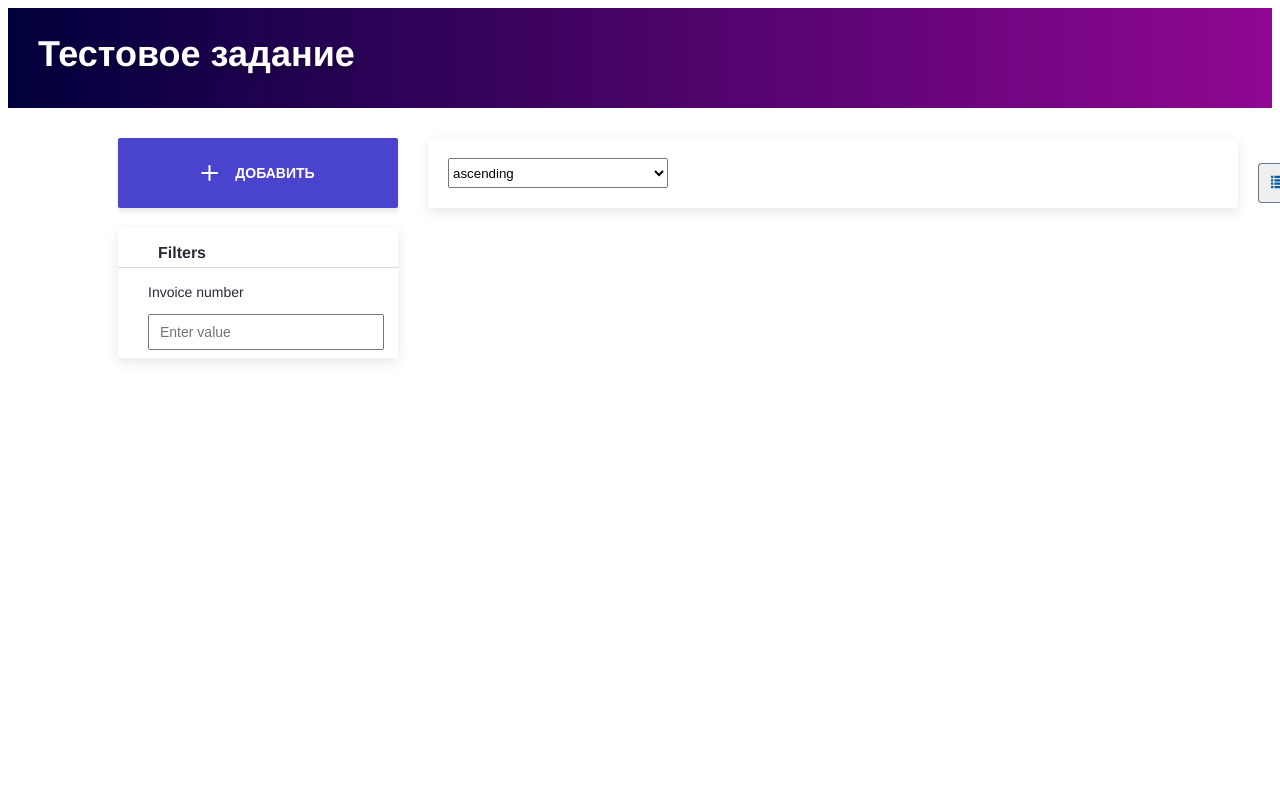
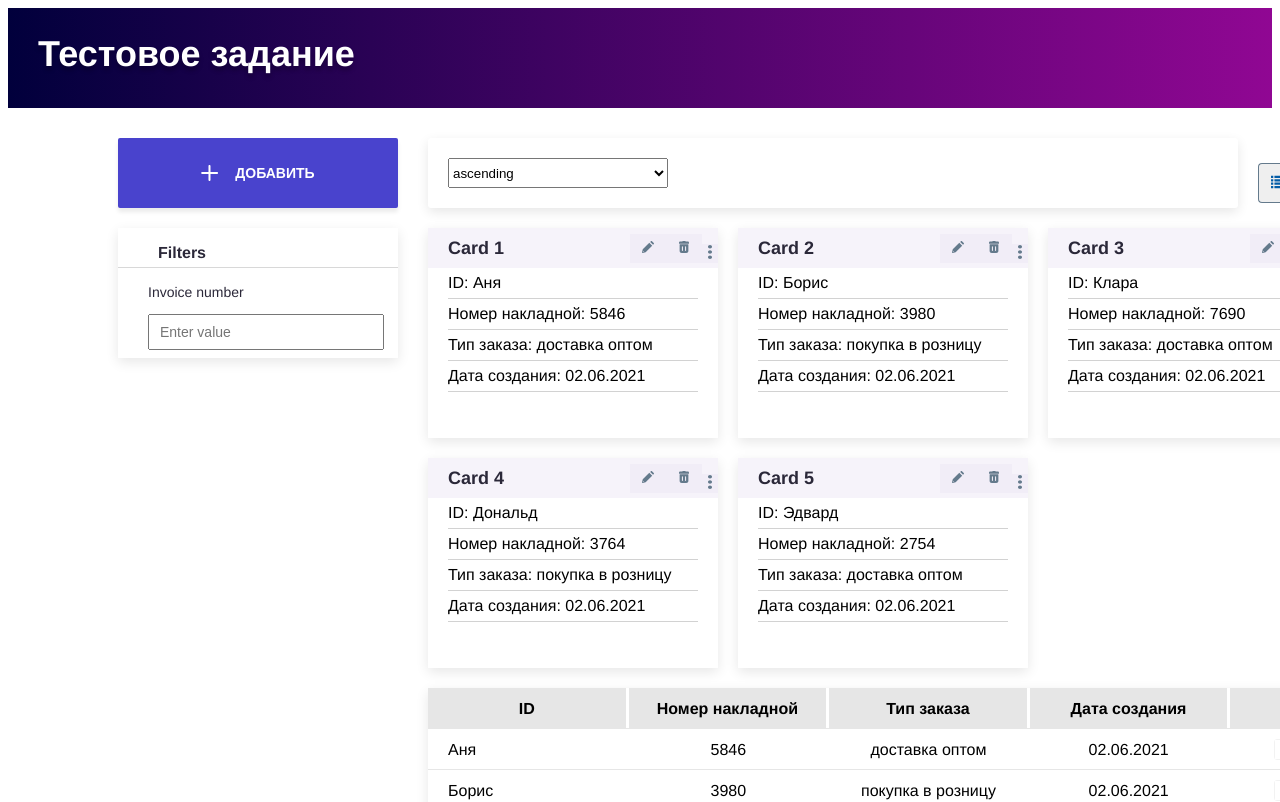
Before and after one commit to Tainaka2003/training-tz, a Vue app: page / in a window 1280 px wide. Shown: the top 802 px of the page. Built offline with nearby package versions, Linux system fonts and the light colour scheme.

Commit message:
tz day 3

```diff
--- a/src/App.vue
+++ b/src/App.vue
@@ -15,16 +15,17 @@
           <Sorting></Sorting>
           <SwitchView></SwitchView>
         </div>
-        <List :class="{ invisibleList: isInvisibleList }"></List>
-        <div class="card-wraper" :class="{ invisibleCard: isInvisibleCard }">
-          <Card></Card>
-          <Card></Card>
-          <Card></Card>
-          <Card></Card>
-          <Card></Card>
+        <div  class="card-wraper" :class="{ invisibleCard: isInvisibleCard }">
+          <Card v-bind:users="users" :isInvisibleCard="isInvisibleCard"></Card>
+        </div>
+        <div :isInvisibleList="isInvisibleList" class="list-wraper" :class="{ invisibleList: isInvisibleList }">
+          <List v-bind:users="users" :isInvisibleList="isInvisibleList"></List>
         </div>
       </div>
     </div>
+    <pre>
+      {{$data}}
+    </pre>
   </div>
 </template>
 
@@ -48,9 +49,20 @@ export default {
   },
   data() {
     return {
-      isInvisibleList: true,
-      isInvisibleCard: true
+      isInvisibleList: false,
+      isInvisibleCard: false,
+      users: [
+        {id:0, name: 'Аня', waybill: '5846', typeOrder:'доставка оптом', createDate: '02.06.2021', isInvisible: true,},
+        {id:1, name: 'Борис', waybill: '3980', typeOrder:'покупка в розницу', createDate: '02.06.2021', isInvisible: true,},
+        {id:2, name: 'Клара', waybill: '7690', typeOrder:'доставка оптом', createDate: '02.06.2021', isInvisible: true,},
+        {id:3, name: 'Дональд', waybill: '3764', typeOrder:'покупка в розницу', createDate: '02.06.2021', isInvisible: true,},
+        {id:4, name: 'Эдвард', waybill: '2754', typeOrder:'доставка оптом', createDate: '02.06.2021', isInvisible: true,},
+
+      ],
     }
+  },
+  methods: {
+
   }
 }
 </script>
@@ -91,12 +103,6 @@ export default {
   flex-direction: row;
 }
 
-.card-wraper {
-  display: grid;
-  grid-template-areas:    "item item item"
-                          "item item item"
-}
-
 .invisibleList,
 .invisibleCard {
   display: none;
--- a/src/components/Card.vue
+++ b/src/components/Card.vue
@@ -1,18 +1,48 @@
 <template>
-  <div class="right-main_card">
+  <div class="right-main_card-wrap">
+    <div class="main_card" :users="users" v-for="(user, index) in users" v-bind:key="user.id">
     <div class="right-main_card-head">
-      <span class="card-title">Card</span>
-      <button class="dots">
-        <svg width="16" height="16" viewBox="0 0 16 16" fill="none" xmlns="http://www.w3.org/2000/svg">
-          <path d="M8.00061 4.28089C6.82088 4.28089 5.86719 3.32299 5.86719 2.1401C5.86719 0.958252 6.82088 0 8.00061 0C9.17754 0 10.1323 0.957901 10.1323 2.1401C10.1323 3.32264 9.17719 4.28089 8.00061 4.28089Z" fill="#2B2839"/>
-          <path d="M8.00096 10.1403C6.82123 10.1403 5.86719 9.18241 5.86719 7.99952C5.86719 6.81802 6.82088 5.85872 8.00061 5.85872C9.17754 5.85872 10.1323 6.81767 10.133 7.99952C10.1323 9.18312 9.17684 10.1403 8.00096 10.1403Z" fill="#2B2839"/>
-          <path d="M8.00097 16C6.82123 16 5.86719 15.0421 5.86719 13.8592C5.86719 12.6763 6.82088 11.7188 8.00061 11.7188C9.17754 11.7181 10.1323 12.6767 10.1323 13.8592C10.1323 15.0418 9.17684 16 8.00097 16Z" fill="#2B2839"/>
-        </svg>
-      </button>
+      <span class="card-title">Card {{user.id+1}}</span>
+      <div class="btn-wrap">
+        <button class="dots" v-bind:class="{ invisible: user.isInvisible }">
+          <svg width="24" height="24" viewBox="0 0 24 24" fill="none" xmlns="http://www.w3.org/2000/svg">
+            <g clip-path="url(#clip0)">
+              <path d="M13.2933 7.82832L6.75539 14.3662L6.01437 17.384C5.97286 17.5529 6.02269 17.7313 6.14571 17.8543C6.26913 17.9777 6.44759 18.027 6.61603 17.9856L9.63382 17.2446L16.1717 10.7067L13.2933 7.82832ZM6.95806 17.0419L7.21284 16.0043L7.99566 16.7872L6.95806 17.0419Z" fill="#647A8C"/>
+              <path d="M17.7797 8.0348L15.9653 6.22036C15.6714 5.92655 15.1951 5.92655 14.9013 6.22036L14.1788 6.94282L17.0572 9.82123L17.7797 9.09877C18.0735 8.80498 18.0735 8.32861 17.7797 8.0348Z" fill="#647A8C"/>
+            </g>
+            <defs>
+              <clipPath id="clip0">
+                <rect width="12" height="12" fill="white" transform="translate(6 6)"/>
+              </clipPath>
+            </defs>
+          </svg>
+        </button>
+        <button class="dots" v-bind:class="{ invisible: user.isInvisible }" v-on:click="users.splice(index, 1);">
+          <svg width="24" height="24" viewBox="0 0 24 24" fill="none" xmlns="http://www.w3.org/2000/svg">
+            <path d="M15.943 9.33334H8.0571C7.81846 9.33334 7.625 9.51431 7.625 9.7376V16.0532C7.625 17.1267 8.55841 18 9.70559 18H14.2943C15.4416 18 16.375 17.1267 16.375 16.0532V9.7376C16.375 9.51437 16.1817 9.33334 15.943 9.33334ZM10.9613 15.5651C10.9613 15.8394 10.7237 16.0617 10.4305 16.0617C10.1374 16.0617 9.89961 15.8394 9.89961 15.5651V11.7683C9.89961 11.4939 10.1373 11.2716 10.4305 11.2716C10.7236 11.2716 10.9613 11.494 10.9613 11.7683V15.5651ZM14.1004 15.5651C14.1004 15.8394 13.8627 16.0617 13.5695 16.0617C13.2765 16.0617 13.0387 15.8394 13.0387 15.5651V11.7683C13.0387 11.4939 13.2764 11.2716 13.5695 11.2716C13.8627 11.2716 14.1004 11.494 14.1004 11.7683V15.5651Z" fill="#647A8C"/>
+            <path d="M15.6433 6.58036H13.6897V6.43945C13.6897 6.19713 13.4527 6 13.1614 6H10.8387C10.5474 6 10.3103 6.19713 10.3103 6.43945V6.58036H8.35671C7.60864 6.58036 7 7.08655 7 7.70875V8.43233C7 8.56173 7.12613 8.66667 7.28178 8.66667H16.7183C16.8739 8.66667 17 8.56173 17 8.43233V7.70875C17 7.08656 16.3914 6.58036 15.6433 6.58036Z" fill="#647A8C"/>
+          </svg>
+        </button>
+        <button class="dots" v-on:mouseover="user.isInvisible=!user.isInvisible">
+          <svg width="4" height="14" viewBox="0 0 4 14" fill="none" xmlns="http://www.w3.org/2000/svg">
+            <path d="M4 1.75C4 0.7875 3.1 0 2 0C0.9 0 0 0.7875 0 1.75C0 2.7125 0.9 3.5 2 3.5C3.1 3.5 4 2.7125 4 1.75ZM4 12.25C4 11.2875 3.1 10.5 2 10.5C0.9 10.5 0 11.2875 0 12.25C0 13.2125 0.9 14 2 14C3.1 14 4 13.2125 4 12.25ZM4 7C4 6.0375 3.1 5.25 2 5.25C0.9 5.25 0 6.0375 0 7C0 7.9625 0.9 8.75 2 8.75C3.1 8.75 4 7.9625 4 7Z" fill="#647A8C"/>
+          </svg>
+        </button>
+      </div>
     </div>
-    <p class="right-main_card-text" v-for="user in users" :key="user.name">
-      {{user.name}}
+    <p class="right-main_card-text">
+      ID: {{user.name}}
     </p>
+    <p class="right-main_card-text">
+      Номер накладной: {{user.waybill}}
+    </p>
+    <p class="right-main_card-text">
+      Тип заказа: {{user.typeOrder}}
+    </p>
+    <p class="right-main_card-text">
+      Дата создания: {{user.createDate}}
+    </p>
+    </div>
   </div>
 </template>
 
@@ -21,14 +51,10 @@ export default {
   name: "Card",
   data() {
     return {
-      users: [
-        { name: 'Annie' },
-        { name: 'Boris' },
-        { name: 'Clara' },
-        { name: 'Donald' },
-        { name: 'Edward' },
-      ],
     }
+  },
+  props: {
+    users: Array
   }
 }
 </script>
--- a/src/components/List.vue
+++ b/src/components/List.vue
@@ -33,7 +33,7 @@
               <path d="M15.6433 6.58036H13.6897V6.43945C13.6897 6.19713 13.4527 6 13.1614 6H10.8387C10.5474 6 10.3103 6.19713 10.3103 6.43945V6.58036H8.35671C7.60864 6.58036 7 7.08655 7 7.70875V8.43233C7 8.56173 7.12613 8.66667 7.28178 8.66667H16.7183C16.8739 8.66667 17 8.56173 17 8.43233V7.70875C17 7.08656 16.3914 6.58036 15.6433 6.58036Z" fill="#647A8C"/>
             </svg>
           </button>
-          <button class="edit-delete-settings" v-on:click="user.isInvisible=!user.isInvisible">
+          <button class="edit-delete-settings" v-on:mouseover="user.isInvisible=!user.isInvisible">
             <svg width="4" height="14" viewBox="0 0 4 14" fill="none" xmlns="http://www.w3.org/2000/svg">
               <path d="M4 1.75C4 0.7875 3.1 0 2 0C0.9 0 0 0.7875 0 1.75C0 2.7125 0.9 3.5 2 3.5C3.1 3.5 4 2.7125 4 1.75ZM4 12.25C4 11.2875 3.1 10.5 2 10.5C0.9 10.5 0 11.2875 0 12.25C0 13.2125 0.9 14 2 14C3.1 14 4 13.2125 4 12.25ZM4 7C4 6.0375 3.1 5.25 2 5.25C0.9 5.25 0 6.0375 0 7C0 7.9625 0.9 8.75 2 8.75C3.1 8.75 4 7.9625 4 7Z" fill="#647A8C"/>
             </svg>
@@ -41,9 +41,6 @@
         </div>
       </div>
     </div>
-    <pre>
-      {{$data}}
-    </pre>
   </div>
 </template>
 
@@ -52,18 +49,12 @@ export default {
   name: "List",
   data() {
     return {
-      isInvisibleList: Boolean,
-      users: [
-        {id:0, name: 'Аня', waybill: '5846', typeOrder:'доставка оптом', createDate: '02.06.2021', isInvisible: true,},
-        {id:1, name: 'Борис', waybill: '3980', typeOrder:'покупка в розницу', createDate: '02.06.2021', isInvisible: true,},
-        {id:2, name: 'Клара', waybill: '7690', typeOrder:'доставка оптом', createDate: '02.06.2021', isInvisible: true,},
-        {id:3, name: 'Дональд', waybill: '3764', typeOrder:'покупка в розницу', createDate: '02.06.2021', isInvisible: true,},
-        {id:4, name: 'Эдвард', waybill: '2754', typeOrder:'доставка оптом', createDate: '02.06.2021', isInvisible: true,},
-      ],
     }
   },
+  props: {
+    users: Array
+  },
   methods: {
-
   }
 }
 </script>
--- a/src/components/style/Card.scss
+++ b/src/components/style/Card.scss
@@ -1,9 +1,7 @@
-.right-main_card {
-  width: 290px;
-  height: 210px;
-  box-shadow: 0 4px 12px #E7E7E7;
-  margin-bottom: 20px;
-  margin-right: 20px;
+.right-main_card-wrap {
+  display: grid;
+  grid-template-areas:    "item item item"
+                          "item item item"
 }
 
 .right-main_card-head {
@@ -12,6 +10,14 @@
   justify-content: space-between;
   background: rgba(237, 232, 245, 0.5);
   height: 40px;
+}
+
+.main_card {
+  width: 290px;
+  height: 210px;
+  box-shadow: 0 4px 12px #E7E7E7;
+  margin-bottom: 20px;
+  margin-right: 20px;
 }
 
 .card-title {
--- a/src/components/style/List.scss
+++ b/src/components/style/List.scss
@@ -16,6 +16,10 @@
 .right-main_list-text {
   display: flex;
   flex-direction: row;
+}
+
+.list-wraper {
+
 }
 
 .head-caption {
```
Also changed, not shown: src/components/Switch-view.vue (+4 -3 lines).
